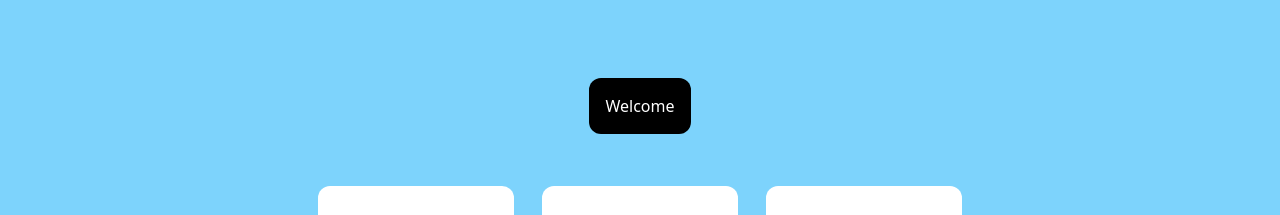
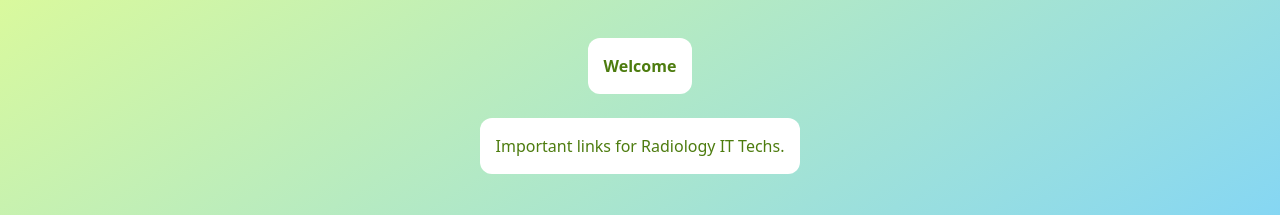
Before and after one commit to Fozzyack/quickdemo, a React (Create React App) app: page / in a window 1280 px wide. Shown: the top 215 px of the page. Built offline with nearby package versions, Linux system fonts and the light colour scheme; the HTML template or start-up script is replaced by a standard one.

Commit message:
- Background Gradient added - Added banner added - Changes to animation of added banner - Colour Changes to welcome and following text

```diff
--- a/src/App.tsx
+++ b/src/App.tsx
@@ -4,7 +4,7 @@ import Welcome from "./components/Welcome";
 
 function App() {
 	return (
-		<div className="bg-sky-300 flex flex-col justify-center items-center h-screen">
+		<div className="bg-gradient-to-br from-lime-200 to-70% to-sky-300 flex flex-col justify-center items-center h-screen">
 			<Welcome />
             <Links />
 		</div>
--- a/src/components/Links.tsx
+++ b/src/components/Links.tsx
@@ -68,7 +68,7 @@ const Links = () => {
 						<motion.div
 
                         whileHover={{ y:-10 }}
-                        className="p-4 bg-white flex flex-col hover:shadow-xl hover:bg-blue-500 duration-150 transition-all ease-in-out items-center justify-center rounded-xl hover:border-white h-full group">
+                        className="p-4 bg-white flex flex-col hover:shadow-xl hover:bg-gradient-to-tr hover:from-sky-300 hover:to-lime-100 duration-150 transition-all ease-in-out items-center justify-center rounded-xl hover:border-white h-full group">
 							<img
 
 								src={link.image}
--- a/src/components/Welcome.tsx
+++ b/src/components/Welcome.tsx
@@ -3,16 +3,32 @@ import { motion } from "framer-motion";
 
 const Welcome = () => {
 	return (
+		<div className="flex flex-col gap-4 justify-center items-center">
 			<a href="https://www.youtube.com/watch?v=h9uFQv3t1AU">
 				<motion.div
 					initial={{ y: -100 }}
 					animate={{ y: 0 }}
 					whileHover={{ y: -10 }}
-			className="p-1 bg-transparent hover:bg-blue-500 rounded-xl hover:shadow-xl transition-all ease-in-out duration-150"
+					className="p-1 bg-transparent hover:bg-lime-100 rounded-xl hover:shadow-xl transition-all ease-in-out duration-150"
 				>
-                <div className="text-white flex p-4 bg-black rounded-xl">Welcome</div>
+					<div className="font-bold text-lime-700 flex p-4 bg-white rounded-xl">
+						Welcome
+					</div>
 				</motion.div>
 			</a>
+			<a href="https://www.youtube.com/watch?v=h9uFQv3t1AU">
+				<motion.div
+					initial={{ y: -100 }}
+					animate={{ y: 0 }}
+					whileHover={{ y: -10 }}
+					className="p-1"
+				>
+					<div className="text-lime-700 hover:border-lime-100 hover:border-4 lex p-4 bg-white rounded-xl transition-all ease-in-out hover:shadow-xl">
+						Important links for Radiology IT Techs.
+					</div>
+				</motion.div>
+			</a>
+		</div>
 	);
 };
 
```
Lines whose indentation alone changed are shown as unchanged.
